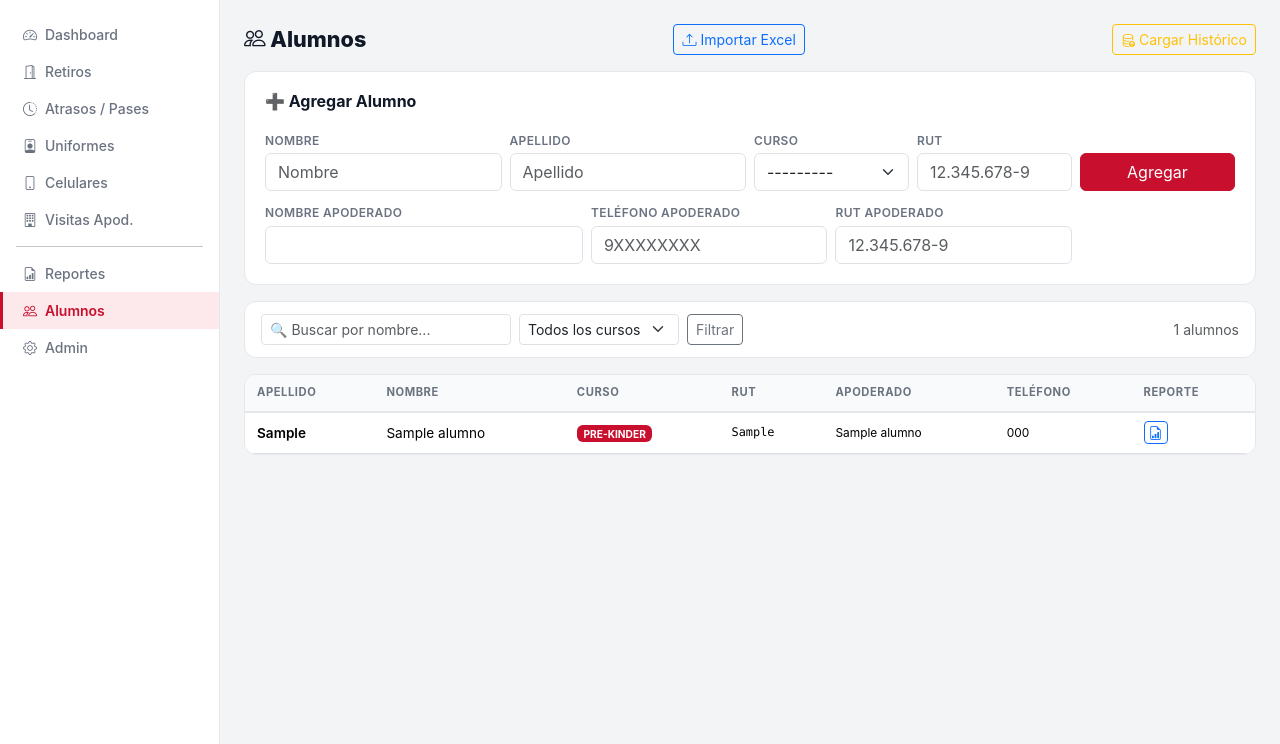
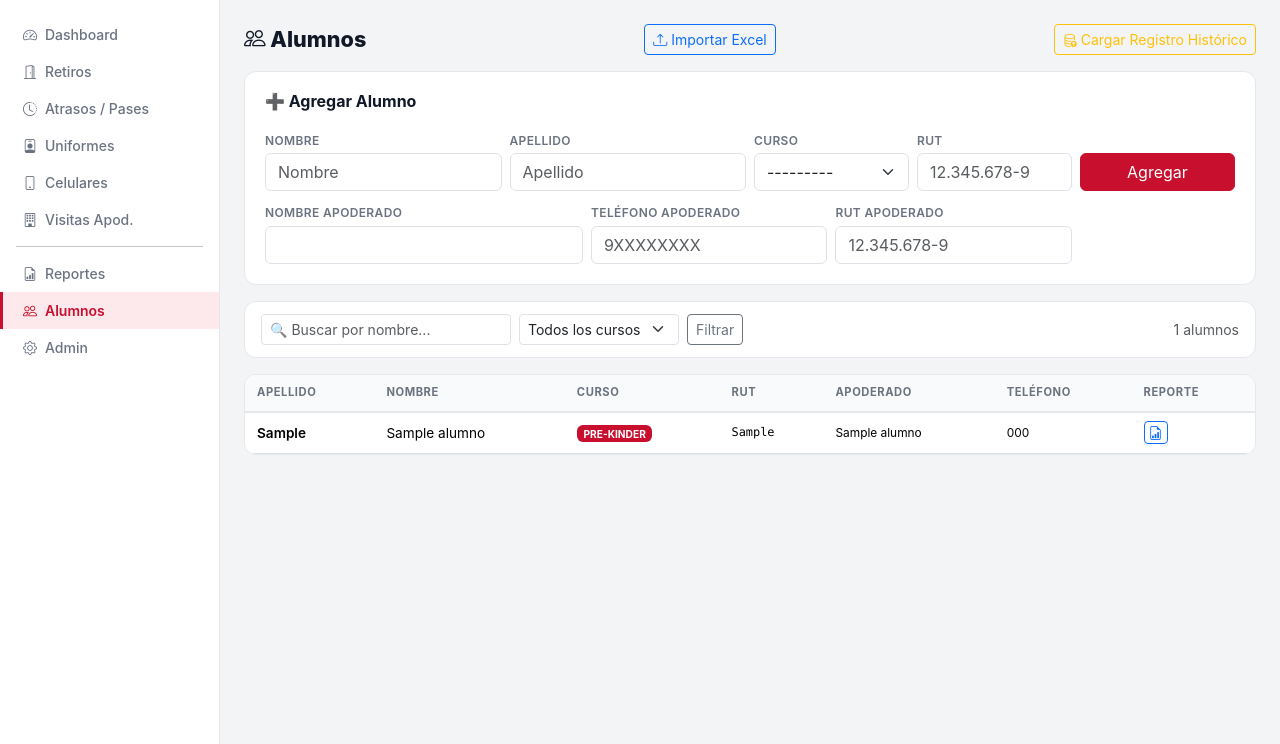
Before and after one commit to jagermeisterx/control-inspectoria-, a Django app: page /alumnos/ in a window 1280 px wide. Shown: the part 56-800 px from the top of the page. Run offline with Django 5.2, Linux system fonts and the light colour scheme; a user stored in the database is signed in; tables that the repository leaves empty hold one stand-in row (values such as "Sample post").

Commit message:
arreglada etiqueta alumnos

```diff
--- a/templates/core/alumnos.html
+++ b/templates/core/alumnos.html
@@ -5,7 +5,7 @@
 <div class="page-header">
     <h1><i class="bi bi-people"></i> Alumnos</h1>
     <a href="{% url 'importar_alumnos' %}" class="btn btn-outline-primary btn-sm"><i class="bi bi-upload"></i> Importar Excel</a>
-    <a href="{% url 'cargar_historico' %}" class="btn btn-outline-warning btn-sm"><i class="bi bi-database-up"></i> Cargar Histórico</a>
+    <a href="{% url 'cargar_historico' %}" class="btn btn-outline-warning btn-sm"><i class="bi bi-database-up"></i> Cargar Registro Histórico</a>
 </div>
 
 <div class="form-card">
```
